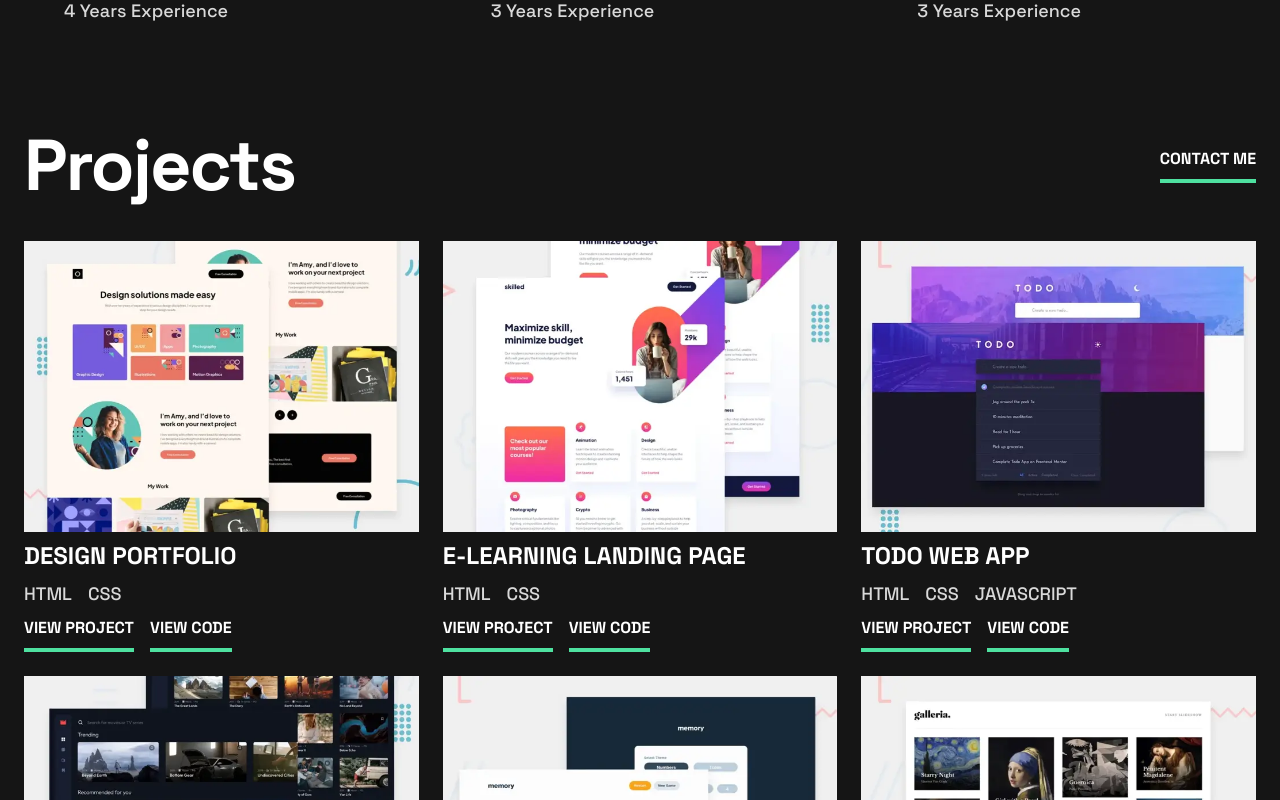
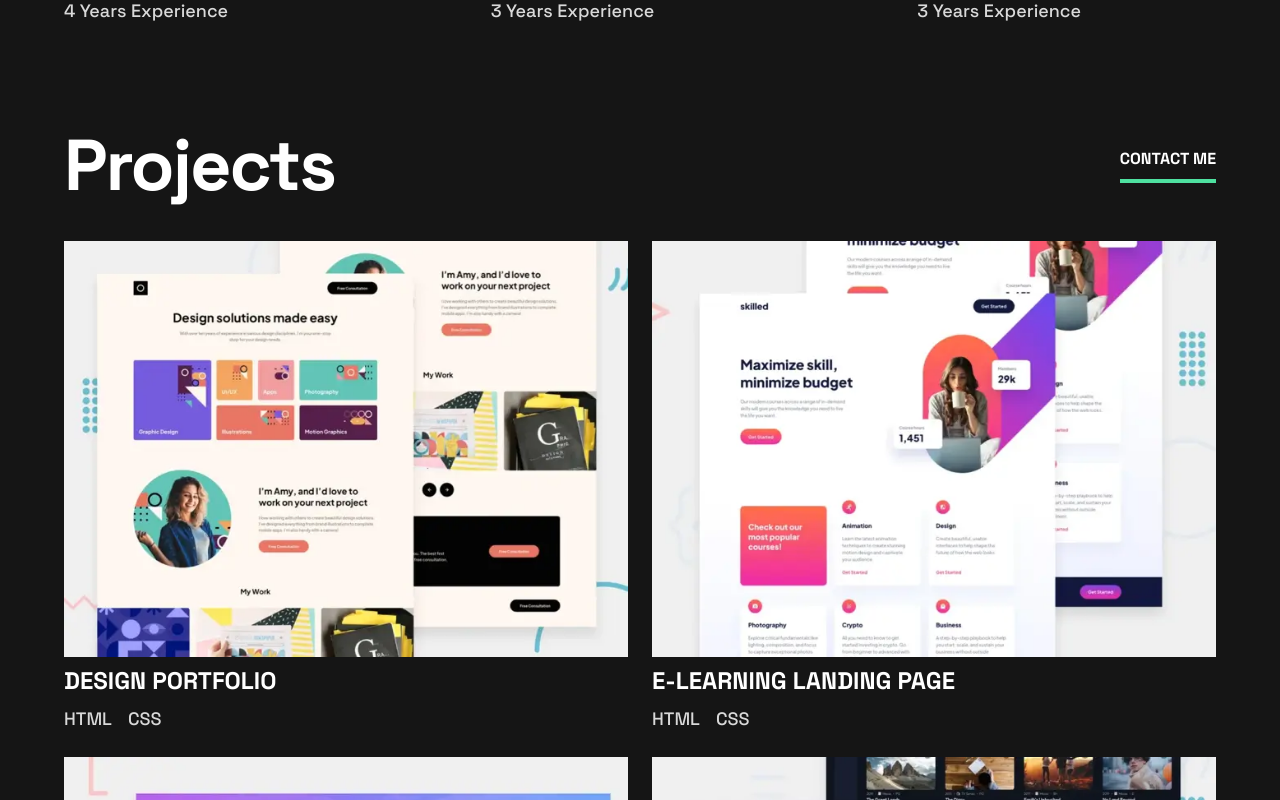
Before and after one commit to lastiwan89/single-page-dev-porfolio, a React (Vite) app: page / in a window 1280 px wide. Shown: the part 980-1780 px from the top of the page. Built offline with nearby package versions, Linux system fonts and the light colour scheme.

Commit message:
project done without hover effect

```diff
--- a/src/components/pages/Project.tsx
+++ b/src/components/pages/Project.tsx
@@ -5,14 +5,14 @@ export default function Project() {
   return (
     <section className="px-6">
       <div className="py-16">
-        <div className="mb-8 flex flex-col justify-between">
+        <div className="mb-8 flex flex-col justify-between lg:px-10">
           <div className="flex items-center justify-between">
             <h3 className="text-pure-white md:text-fs-72 md:leading-lh-72 md:-tracking-ls-2.045 text-fs-40 leading-lh-40 -tracking-ls-1.136 font-bold">
               Projects
             </h3>
             <Button />
           </div>
-          <div className="mt-10 grid grid-cols-1 gap-6 md:grid-cols-2 lg:grid-cols-3">
+          <div className="mt-10 grid grid-cols-1 gap-6 md:grid-cols-2">
             {PROJECT.map((item) => (
               <div className="flex flex-col gap-2" key={item.label}>
                 <div>
@@ -34,7 +34,7 @@ export default function Project() {
                     {item.tech.tech3}
                   </p>
                 </div>
-                <div className="flex gap-4">
+                <div className="flex gap-4 lg:hidden lg:flex-col lg:items-center">
                   <Button text="view project" />
                   <Button text="view code" />
                 </div>
```
